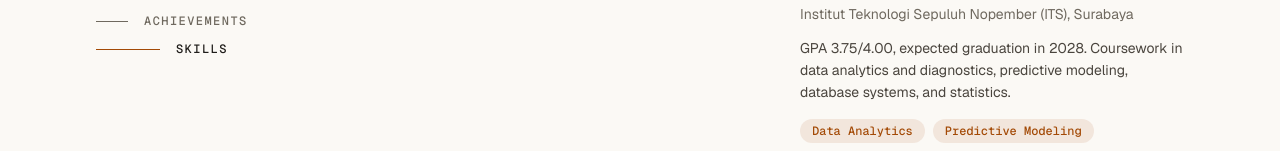
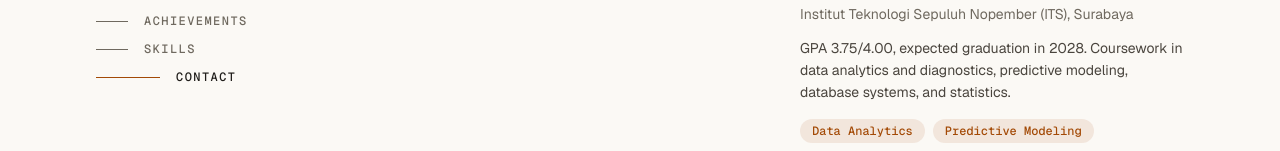
Before and after one commit to fuhrerhn/personal-website, a Next.js app: page / in a window 1280 px wide. Shown: the part 541-692 px from the top of the page. Built offline with nearby package versions, Linux system fonts and the light colour scheme.

Commit message:
feat(data): add Contact to the section list

```diff
--- a/data/sections.ts
+++ b/data/sections.ts
@@ -5,6 +5,7 @@ export const sections = [
   { id: "projects", label: "Projects" },
   { id: "achievements", label: "Achievements" },
   { id: "skills", label: "Skills" },
+  { id: "contact", label: "Contact" },
 ] as const;
 
 export type SectionId = (typeof sections)[number]["id"];
```
